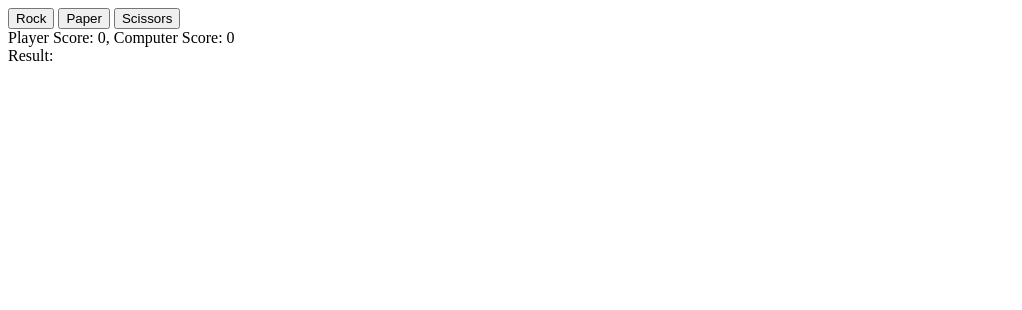
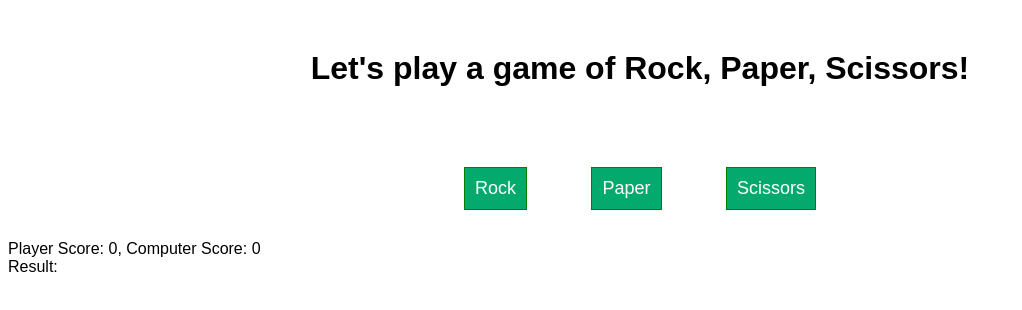
Before and after one commit to XucXystDuc2018/RockPaperScissors, a plain HTML site: page index.html in a window 1280 px wide. Shown: the whole page, without its empty margins (0-1022 px from the left). Drawn offline with Linux system fonts and the light colour scheme.

Commit message:
update ui part 2

```diff
--- a/index.html
+++ b/index.html
@@ -2,15 +2,17 @@
 <html lang="en-US">
     <head>
         <meta charset="utf-8">
-
+        <link rel="stylesheet" href="styles.css">
     </head>
     <body>
+        <h1>Let's play a game of Rock, Paper, Scissors!</h1>
         <div id="btns">
             <button id="rock-btn">Rock</button>
             <button id="paper-btn">Paper</button>
             <button id="scissors-btn">Scissors</button>
         </div>
         <div id="score"></div>
+        <div id="choice"></div>
         <div id="result">Result: </div>
         <script src="./script.js"></script>
     </body>
--- a/script.js
+++ b/script.js
@@ -65,6 +65,7 @@ function playRound(playerSelection, computerSelection){
 
 let btns = document.querySelector('#btns');
 const gameResult = document.querySelector('#result');
+const choices = document.querySelector("#choice");
 
 function playGame(){
     let playerScore = 0, computerScore = 0;
@@ -85,16 +86,19 @@ function playGame(){
                 playerSelection = "rock";
                 computerSelection = getComputerChoice();
                 result = playRound(playerSelection, computerSelection);
+                choices.textContent = `Your choice: ${playerSelection}, computer choice: ${computerSelection}`;
                 break;
             case 'paper-btn':
                 playerSelection = "paper";
                 computerSelection = getComputerChoice();
                 result = playRound(playerSelection, computerSelection);
+                choices.textContent = `Your choice: ${playerSelection}, computer choice: ${computerSelection}`;
                 break;
             case 'scissors-btn':
                 playerSelection = "scissors";
                 computerSelection = getComputerChoice();
                 result = playRound(playerSelection, computerSelection);
+                choices.textContent = `Your choice: ${playerSelection}, computer choice: ${computerSelection}`;
                 break;
         }
 
--- /dev/null
+++ b/styles.css
@@ -0,0 +1,23 @@
+body{
+    font-family: Arial, Helvetica, sans-serif;
+}
+
+h1{
+    text-align: center;
+    margin-top: 50px;
+    margin-bottom: 50px;
+}
+
+#btns{
+    text-align: center;
+}
+
+button{
+    margin: 30px;
+    padding: 10px;
+    border: 1px solid green;
+    font-size: large;
+    background-color: #04AA6D;
+    color: white;
+    cursor: pointer;
+}
```
